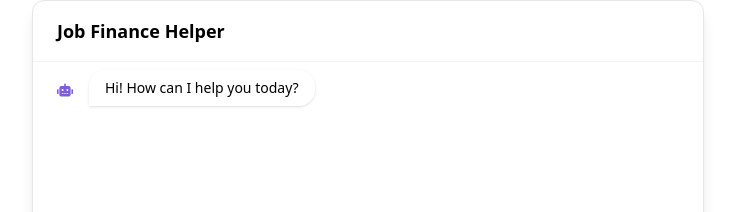
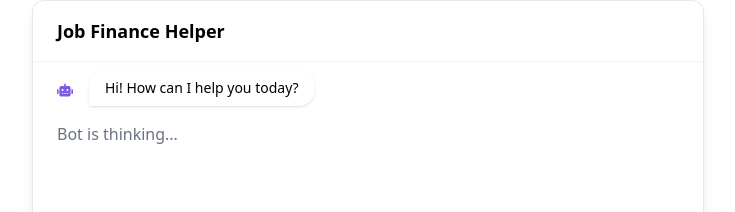
Before and after one commit to Ben-BigChange/hackathon2025UI, a React (Vite) app: page / in a window 1280 px wide. Both pictures are taken after a click on the button 939 px from the left and 682 px from the top of the page. Shown: the part 80-292 px from the top of the page, without its empty margins (272-1007 px from the left). Built offline with nearby package versions, Linux system fonts and the light colour scheme; no server answers.

Commit message:
add bot is thinking

```diff
--- a/src/App.tsx
+++ b/src/App.tsx
@@ -5,6 +5,7 @@ import ChatMessages from "./components/ChatMessages";
 import ChatInput from "./components/ChatInput";
 
 function App() {
+  const [isLoading, setIsLoading] = useState(false);
   const [messages, setMessages] = useState<
     {
       sender: "user" | "bot";
@@ -19,6 +20,7 @@ function App() {
   }, [messages]);
 
   const sendMessage = async () => {
+    setIsLoading(true);
     if (!input.trim()) return;
     // Add user message
     setMessages((msgs) => [...msgs, { sender: "user", text: input }]);
@@ -43,6 +45,8 @@ function App() {
           text: "Sorry, there was an error contacting the bot.",
         },
       ]);
+    } finally {
+      setIsLoading(false);
     }
   };
 
@@ -54,7 +58,11 @@ function App() {
     <div className="min-h-screen flex items-center justify-center bg-greyblue">
       <div className="w-full max-w-2xl bg-white rounded-xl shadow-lg flex flex-col h-[80vh] border border-gray-200">
         <ChatHeader title="Job Finance Helper" />
-        <ChatMessages messages={messages} messagesEndRef={messagesEndRef} />
+        <ChatMessages
+          messages={messages}
+          messagesEndRef={messagesEndRef}
+          isThinking={isLoading}
+        />
         <ChatInput
           value={input}
           onChange={(e) => setInput(e.target.value)}
--- a/src/components/ChatMessages.tsx
+++ b/src/components/ChatMessages.tsx
@@ -10,13 +10,23 @@ interface Message {
 interface ChatMessagesProps {
   messages: Message[];
   messagesEndRef: RefObject<HTMLDivElement | null>;
+  isThinking?: boolean;
 }
 
-const ChatMessages: React.FC<ChatMessagesProps> = ({ messages, messagesEndRef }) => (
+const ChatMessages: React.FC<ChatMessagesProps> = ({
+  messages,
+  messagesEndRef,
+  isThinking,
+}) => (
   <div className="flex-1 overflow-y-auto px-4 py-2 space-y-4 bg-grey-25">
     {messages.map((msg, idx) => (
       <ChatMessage key={idx} sender={msg.sender} text={msg.text} />
     ))}
+    {isThinking && (
+      <div className="flex items-center text-gray-500 m-2">
+        <span>Bot is thinking...</span>
+      </div>
+    )}
     <div ref={messagesEndRef} />
   </div>
 );
```
